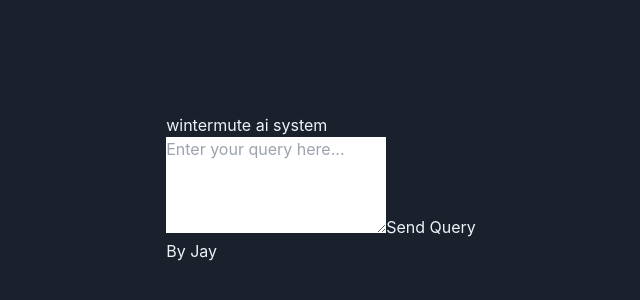
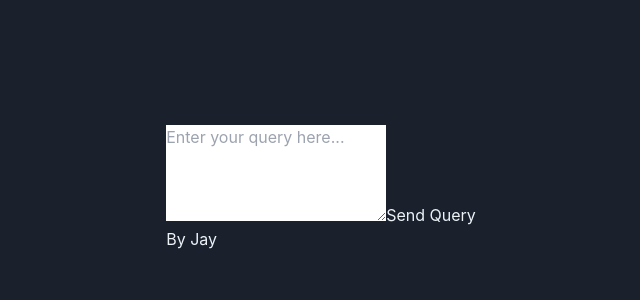
Before and after one commit to jscaldwell55/wintermute_mini, a React (Vite) app in the folder frontend/: page / in a window 1280 px wide. Shown: the part 212-512 px from the top of the page, without its empty margins (319-959 px from the left). Built offline with nearby package versions, Linux system fonts and the light colour scheme; no server answers.

Commit message:
phase 3.1

```diff
--- a/frontend/src/components/LoadingScreen.tsx
+++ b/frontend/src/components/LoadingScreen.tsx
@@ -1,10 +1,9 @@
-// src/components/LoadingScreen.tsx
 import React from 'react';
 
 const LoadingScreen: React.FC = () => {
   return (
     <div className="flex flex-col items-center justify-center w-full h-screen">
-      <h1 className="text-4xl font-bold mb-8">Wintermute</h1>
+      <h1 className="text-4xl font-bold mb-8">wintermute ai system</h1>
       <div className="w-64 h-4 bg-gray-700 rounded-full overflow-hidden">
         <div
           className="h-full bg-blue-500 transition-all duration-500 ease-in-out"
--- a/frontend/src/components/wintermute_interface.tsx
+++ b/frontend/src/components/wintermute_interface.tsx
@@ -1,4 +1,3 @@
-// src/components/WintermuteInterface.tsx
 import React, { useState, useEffect } from 'react';
 import { queryAPI } from '../services/api';
 import { QueryResponse } from '../types';
@@ -39,7 +38,6 @@ const WintermuteInterface: React.FC = () => {
 
     return (
         <div className="flex flex-col items-center justify-start w-full h-full p-8 space-y-6">
-            <h1 className="text-4xl font-bold">wintermute ai system</h1>
             <textarea
                 value={query}
                 onChange={(e) => setQuery(e.target.value)}
--- a/frontend/src/main.tsx
+++ b/frontend/src/main.tsx
@@ -1,6 +1,6 @@
-// index.tsx
+// main.tsx
 import React from 'react';
-import { createRoot } from 'react-dom/client'; // Import createRoot
+import { createRoot } from 'react-dom/client';
 import App from './app';
 import './index.css';
 
--- a/frontend/vite.config.ts
+++ b/frontend/vite.config.ts
@@ -25,6 +25,9 @@ export default defineConfig({
         emptyOutDir: true, // Good practice: Cleans the output directory
         sourcemap: false,
         rollupOptions: {
+            input: { // ADD THIS SECTION
+              main: path.resolve(__dirname, 'index.html'), // Point to your HTML file
+            },
             output: {
                 manualChunks: {
                     vendor: [
```
Also changed, not shown: 5 other files (tests, documents, lock files or other folders).
